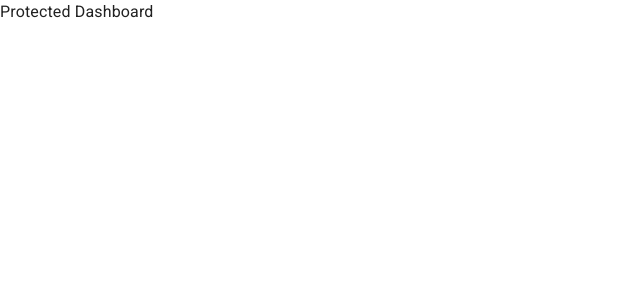
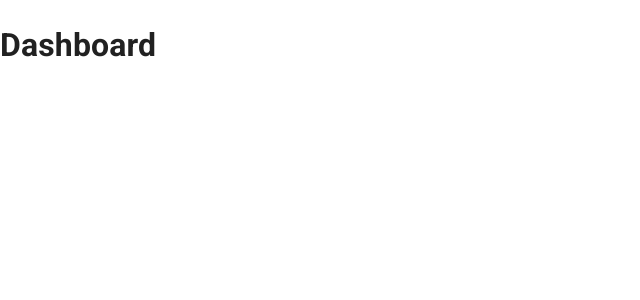
Before and after one commit to newgen211/Inscribed, a React (Vite) app in the folder client/: page /dashboard in a window 1280 px wide. Shown: the top 300 px of the page, without its empty margins (0-640 px from the left). Built offline with nearby package versions, Linux system fonts and the light colour scheme; sample sign-in values are in the browser's storage.

Commit message:
Fixes typo in navigate in login form

```diff
--- a/client/src/App.tsx
+++ b/client/src/App.tsx
@@ -5,6 +5,7 @@
 import RequestPasswordResetPage from './pages/RequestPasswordResetPage';
 import ResetPasswordPage from './pages/ResetPasswordPage';
 import ProtectedRoute from './components/utils/ProtectedRoute';
+import Dashboard from './pages/Dashboard';
 
 export default function App() {
 
@@ -25,7 +26,7 @@
         {/* Protected Routes */}
         <Route element={<ProtectedRoute />}>
 
-          <Route path='/dashboard' element={<>Protected Dashboard</>} />
+          <Route path='/dashboard' element={<Dashboard />} />
 
         </Route>
 
--- a/client/src/components/Forms/LoginForm.tsx
+++ b/client/src/components/Forms/LoginForm.tsx
@@ -71,7 +71,7 @@
             login(response.data.token);
 
             // Redirect to the dashboard
-            navigate('/dahboard');
+            navigate('/dashboard');
 
         }
 
--- /dev/null
+++ b/client/src/pages/Dashboard.tsx
@@ -0,0 +1,11 @@
+
+
+export default function Dashboard() {
+
+    return (
+
+        <h1>Dashboard</h1>
+
+    );
+
+}
```
